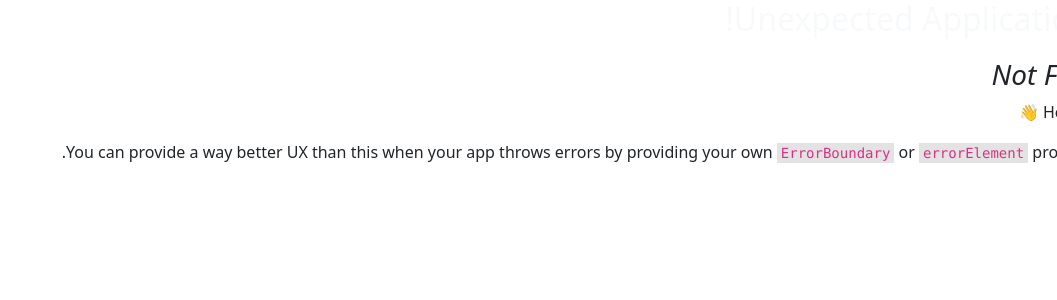
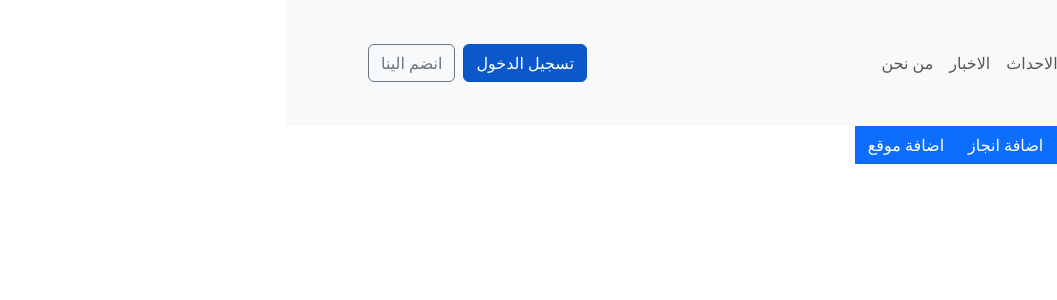
Before and after one commit to bedosaber77/Dolphine-scout-management, a React (Vite) app in the folder client/: page /adminDashboard in a window 1280 px wide. Before the commit this address had no page. Shown: the top 300 px of the page, without its empty margins (223-1280 px from the left). Built offline with nearby package versions, Linux system fonts and the light colour scheme.

Commit message:
feat: add Slidebar component

```diff
--- a/client/src/components/AppHeader.jsx
+++ b/client/src/components/AppHeader.jsx
@@ -38,7 +38,7 @@ const AppHeader = () => {
 
         {!auth.isAuthenticated && (
           <Nav className="d-flex align-items-center gap-2">
-            <Button variant="primary" as={NavLink} to="/login">
+            <Button variant="primary" as={NavLink} to="/adminDashboard">
               تسجيل الدخول
             </Button>
             <Button variant="outline-secondary" as={NavLink} to="/register">
--- a/client/src/components/ButtonGroup.jsx
+++ b/client/src/components/ButtonGroup.jsx
@@ -18,11 +18,11 @@ function CustomButtonGroup({ groups }) {
           return (
             <DropdownButton
               as={ButtonGroup}
-              title={`Dropdown ${index + 1}`}
+              title={group[0]}
               id={`dropdown-${index}`}
               key={index}
             >
-              {group.map((item, itemIndex) => (
+              {group.slice(1).map((item, itemIndex) => (
                 <Dropdown.Item eventKey={itemIndex} key={itemIndex}>
                   {item}
                 </Dropdown.Item>
@@ -38,7 +38,7 @@ function CustomButtonGroup({ groups }) {
 CustomButtonGroup.propTypes = {
   groups: PropTypes.arrayOf(
     PropTypes.arrayOf(PropTypes.string)
-  ).isRequired, // Array of arrays of strings, required
+  ).isRequired,
 };
 
 export default CustomButtonGroup;
--- a/client/src/pages/adminDashboard.jsx
+++ b/client/src/pages/adminDashboard.jsx
@@ -1,8 +1,17 @@
-
-
+import CustomButtonGroup from "../components/ButtonGroup"
 
 const AdminDashboard = () =>
 {
-
+    const buttonGroups = [
+  ["اضافة حساب"],
+  ["عرض المشتركين","عرض الاشبال","عرض اولياء الامور","عرض القادة"],
+  ["عرض التعاملات"],
+  ["عرض الطلبات"],
+  ["اضافة انجاز"],
+  ["اضافة موقع"]
+];
+    return (
+        <CustomButtonGroup groups={buttonGroups}/>
+    )
 }
 export default AdminDashboard
--- a/client/src/routers/routes.jsx
+++ b/client/src/routers/routes.jsx
@@ -7,6 +7,7 @@ import ProtectedRoute from './protectedRoute';
 import Register from '../pages/Register';
 import { Navigate } from 'react-router-dom';
 import { useAuth } from '../hooks/AuthProvider';
+import AdminDashboard from '../pages/adminDashboard';
 
 const AppRoutes = () => {
   const auth = useAuth();
@@ -51,6 +52,10 @@ const AppRoutes = () => {
             },
           ],
         },
+        {
+          path: '/adminDashboard',
+          element: <AdminDashboard />,
+        }
       ],
     },
   ];
```
Also changed, not shown: client/src/components/Slidebar.jsx (added, +43 -0 lines).
